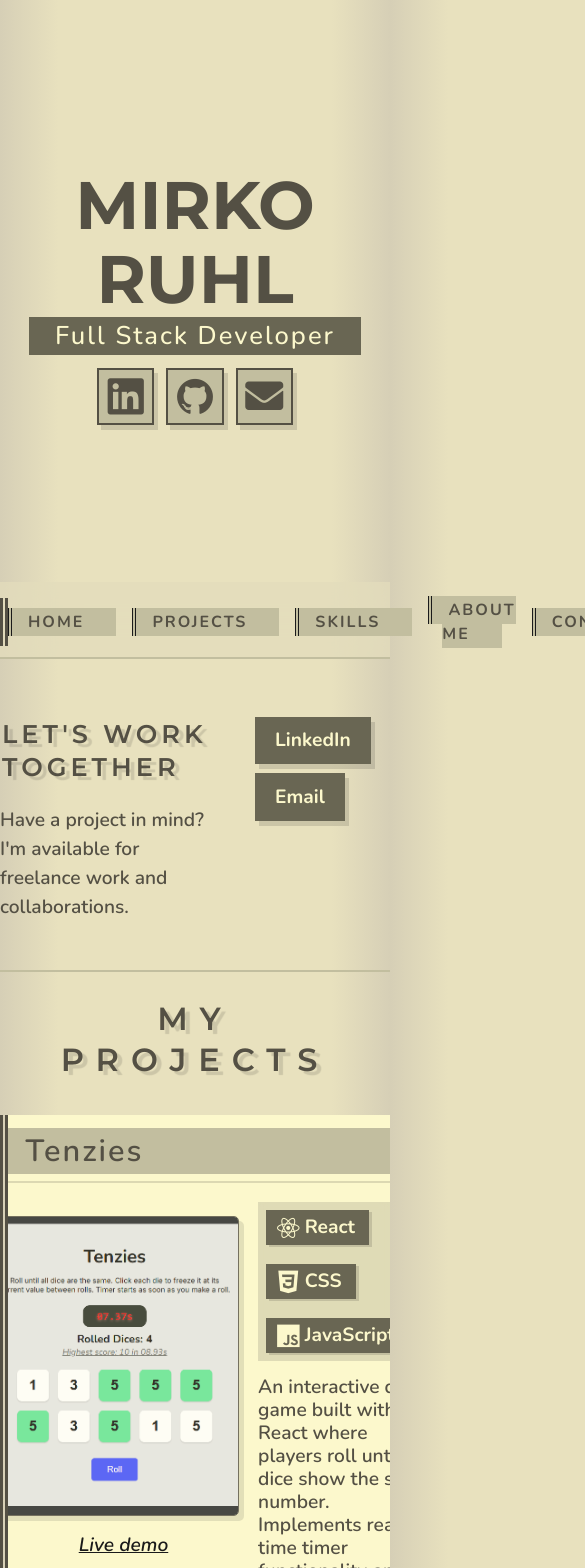
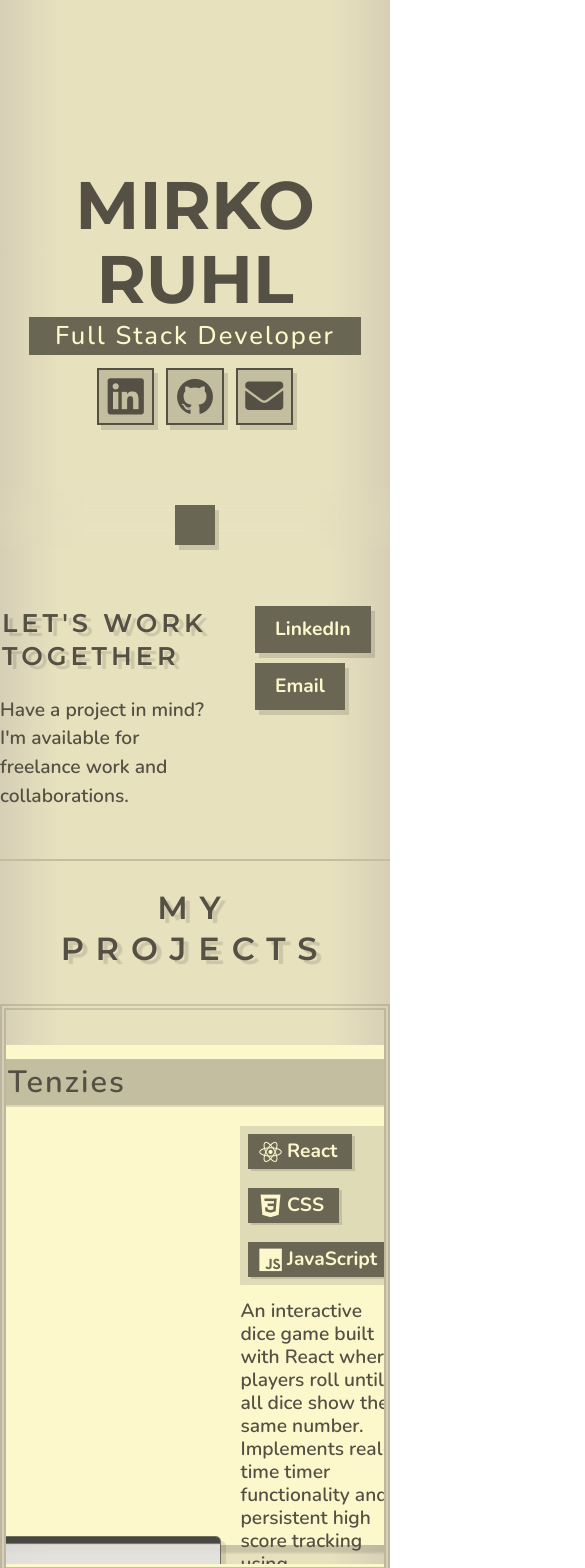
Before and after one commit to RuhlMirko/portfolio, a React (Vite) app: page / in a window 390 px wide. Shown: the top 1568 px of the page, 585 px wide, since content can reach past the window. Built offline with nearby package versions, Linux system fonts and the light colour scheme.

Commit message:
Updated project section for mobile devices

```diff
--- a/src/App.jsx
+++ b/src/App.jsx
@@ -14,8 +14,9 @@ function App() {
     <>
       <header>
         <Hero />
+        <Header />
       </header>
-      <Header />
+
 
         <main>
           <CallToAction />
--- a/src/components/Header.jsx
+++ b/src/components/Header.jsx
@@ -1,13 +1,27 @@
+import React from "react";
+
 export default function Header() {
+  const [isExpanded, setIsExpanded] = React.useState(false)
+
+  function toggleExpanded (){
+    setIsExpanded(prev=>!prev)
+  }
+
   return (
     <nav>
-      <ul>
+      <ul className="nav-links">
         <li><a href="#hero">Home</a></li>
         <li><a href="#projects">Projects</a></li>
         <li><a href="#skills">Skills</a></li>
         <li><a href="#about">About Me</a></li>
         <li><a href="#contact">Contact</a></li>
       </ul>
+
+      <button class="nav-toggle" aria-label="Toggle navigation" aria-expanded={isExpanded}>
+        <span></span>
+        <span></span>
+        <span></span>
+      </button>
     </nav>
   );
 }
--- a/src/styles.css
+++ b/src/styles.css
@@ -599,6 +599,71 @@ footer {
   margin-bottom: 0;
 }
 
+.nav-toggle {
+  display: none;
+}
+
+@media (max-width: 1025px) {
+  .email-status {
+    display: none;
+  }
+  body {
+    padding: 0;
+  }
+  nav {
+    position: relative;
+    background: none;
+    border: none;
+  }
+  .nav-toggle {
+    display: block;
+    position: sticky;
+    top: 0;
+    right: 4vw;
+    height: 6vw;
+    aspect-ratio: 1/1;
+  }
+
+  .nav-links {
+    display: none;
+  }
+
+  .nav-links.active {
+    display: flex;
+  }
+
+  .nav-links li {
+    padding: 1rem 0;
+  }
+
+  .projects-menu {
+    display: none;
+  }
+  .active-card {
+    width: 100%;
+  }
+  .project-card {
+    display: block;
+  }
+  .projects-container {
+    display: flex;
+    flex-direction: column;
+    align-items: center;
+    justify-content: center;
+    overflow: auto;
+    border-left: none;
+    padding: 0;
+    border: 6px double #1a1a1a23;
+    padding-block: 1em;
+  }
+  .project-card {
+    opacity: 1;
+    margin: 1em 0;
+    transform: translate(0);
+    position: inherit;
+  }
+}
+
 /* @media (prefers-color-scheme: dark) {
   :root {
     color-scheme: dark;
```
